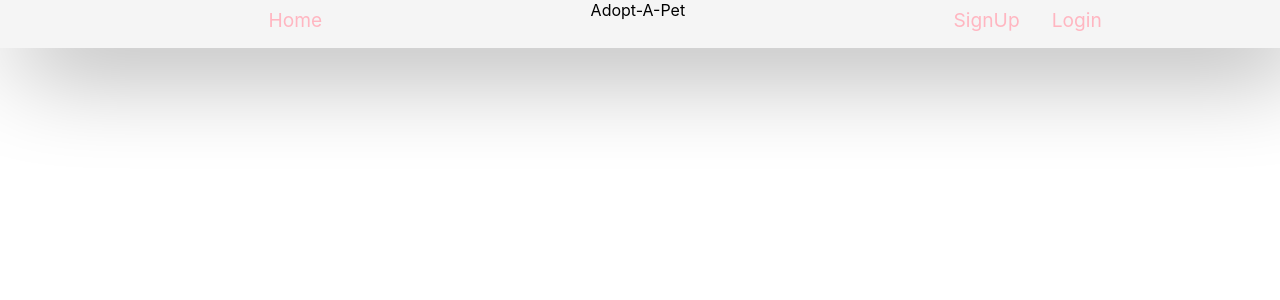
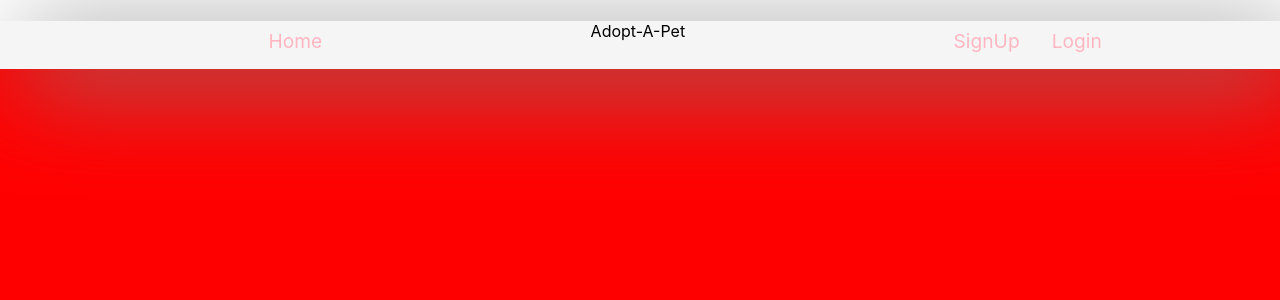
Before and after one commit to HassenH1/Adopt-a-Pet, a React (Create React App) app: page /profile in a window 1280 px wide. Shown: the top 300 px of the page. Built offline with nearby package versions, Linux system fonts and the light colour scheme.

Commit message:
profile styling

```diff
--- a/src/App.js
+++ b/src/App.js
@@ -5,6 +5,7 @@ import NavBar from "./components/NavBar"
 import Home from "./components/Home"
 import Signup from "./components/Signup"
 import Login from "./components/Login"
+import Profile from "./components/Profile"
 
 function App(props) {
   return (
@@ -15,6 +16,7 @@ function App(props) {
         <Route exact path='/signup' component={Signup}/>
         {/* <Route exact path='/login' render={() => <Login />}></Route> */}
         <Route exact path='/login' component={Login}/>
+        <Route exact path="/profile" component={Profile}/>
       </Switch>
     </div>
   );
--- /dev/null
+++ b/src/components/Profile/index.js
@@ -0,0 +1,20 @@
+import React from 'react'
+import { connect } from 'react-redux'
+import { Body } from './styled'
+
+
+function Profile(props) {
+  return (
+    <Body>
+      <h1>Here is a Profile</h1>
+    </Body>
+  )
+}
+
+const mapStateToProps = (state) => {
+  return {
+    user: state.user
+  }
+}
+
+export default connect(mapStateToProps)(Profile)
--- /dev/null
+++ b/src/components/Profile/styled.js
@@ -0,0 +1,6 @@
+import styled from "styled-components"
+
+export const Body = styled.div`
+  height: 100vh;
+  background-color: red;
+`
```
